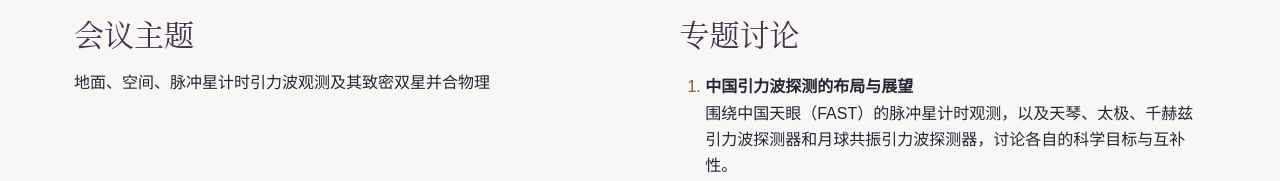
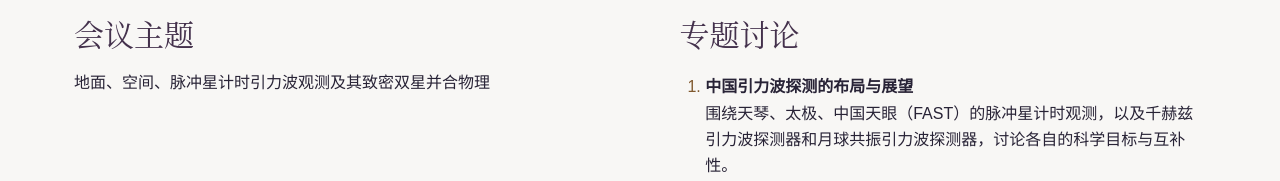
Before and after one commit to pmo-gwaves/pmo-gwaves.github.io, a plain HTML site: page site/meeting-2027/index.html in a window 1280 px wide. Shown: the part 619-800 px from the top of the page. Drawn offline with Linux system fonts and the light colour scheme.

Commit message:
Revise Chinese detector discussion for the 2027 meeting

```diff
--- a/site/meeting-2027/index.html
+++ b/site/meeting-2027/index.html
@@ -20,7 +20,7 @@
 <p>地面、空间、脉冲星计时引力波观测及其致密双星并合物理</p></section>
 <section id="discussions"><h2>专题讨论</h2>
 <ol>
-  <li><strong>中国引力波探测的布局与展望</strong><br>围绕中国天眼（FAST）的脉冲星计时观测，以及天琴、太极、千赫兹引力波探测器和月球共振引力波探测器，讨论各自的科学目标与互补性。</li>
+  <li><strong>中国引力波探测的布局与展望</strong><br>围绕天琴、太极、中国天眼（FAST）的脉冲星计时观测，以及千赫兹引力波探测器和月球共振引力波探测器，讨论各自的科学目标与互补性。</li>
   <li><strong>面向 LIGO/Virgo IR1 的电磁对应体搜寻、新源展望</strong><br>讨论如何利用引力波预警组织电磁搜寻，以及如何筛选和确认候选对应体。</li>
 </ol></section>
 <section id="program"><h2>报告日程（草案）</h2>
```
